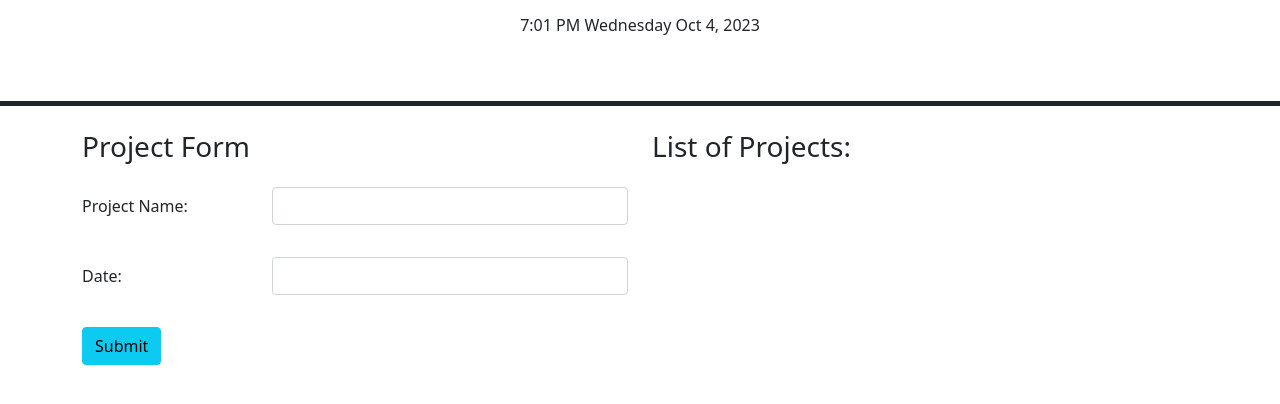
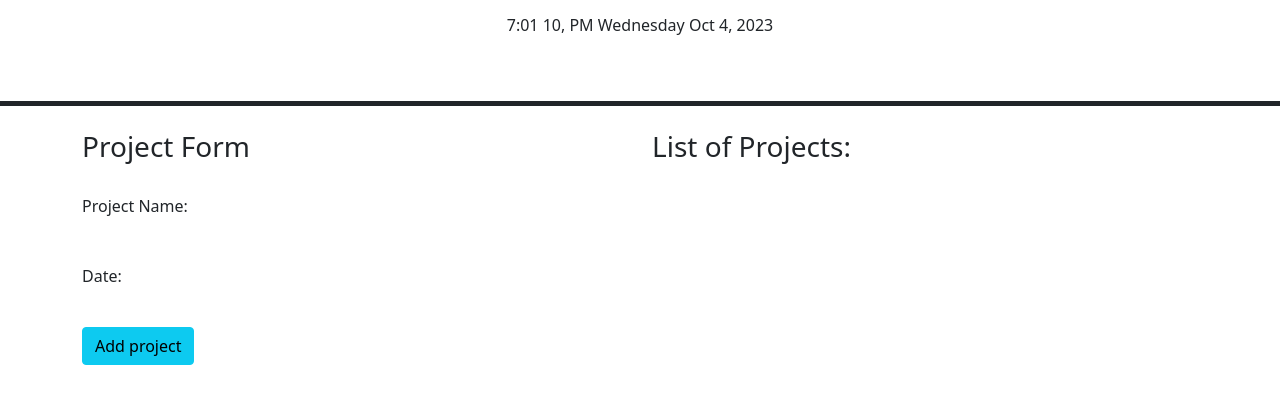
Before and after one commit to AZurek17/project-database, a plain HTML site: page index.html in a window 1280 px wide. Shown: the part 166-570 px from the top of the page. Drawn offline with nearby package versions, Linux system fonts and the light colour scheme.

Commit message:
html update

```diff
--- a/assets/sricpt.js
+++ b/assets/sricpt.js
@@ -1,3 +1,10 @@
-var today = dayjs();
 
-$('#1a').text(today.format('h:mm A dddd MMM D, YYYY'));
+
+function formatTime(){
+    var today = dayjs();
+    $('#1a').text(today.format('h:mm ss, A dddd MMM D, YYYY'));
+
+}
+
+formatTime();
+setInterval(formatTime, 1000);
--- a/index.html
+++ b/index.html
@@ -43,25 +43,25 @@
             <div class="row py-3">
               <label for="project" class="col-sm-4 col-form-label"
                 >Project Name:
-              </label>
+              <!-- </label>
               <div class="col-sm-8">
                 <input type="text" class="form-control" id="project-name" />
-              </div>
+              </div> -->
             </div>
             <div class="row py-3">
               <label for="date" class="col-sm-4 col-form-label">Date: </label>
-              <div class="col-sm-8">
+              <!-- <div class="col-sm-8">
                 <input
                   type="text"
                   class="form-control"
                   id="datepicker"
                   autocomplete="off"
                 />
-              </div>
+              </div> -->
             </div>
             <div class="py-3">
               <button type="submit" value="Submit" class="btn btn-info">
-                Submit
+                Add project
               </button>
             </div>
           </form>
```
